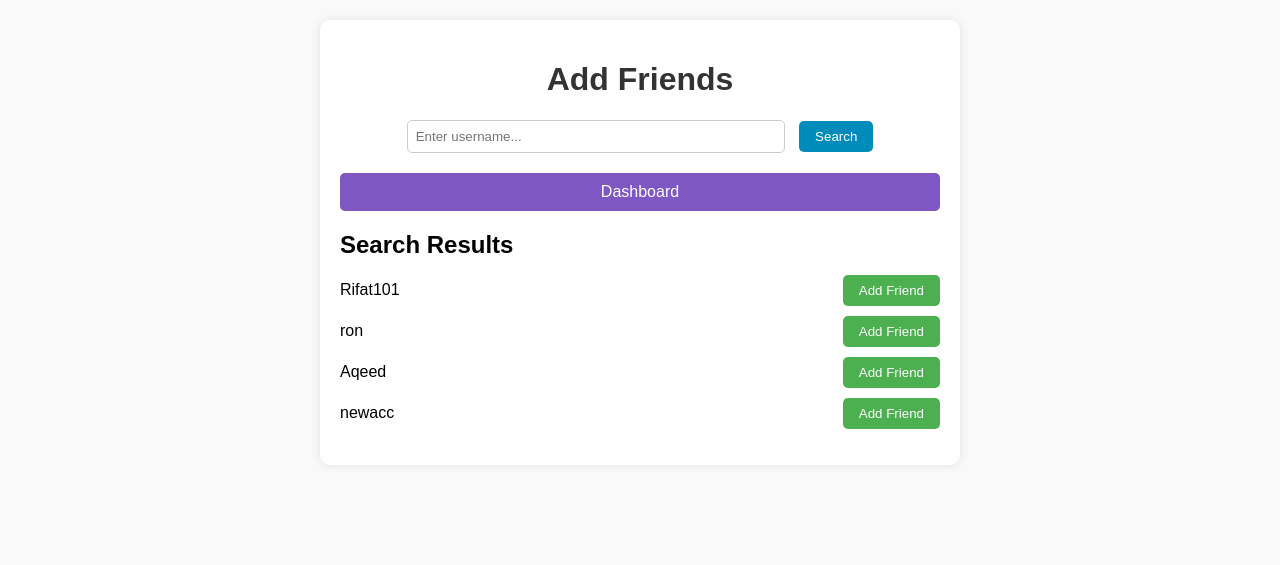
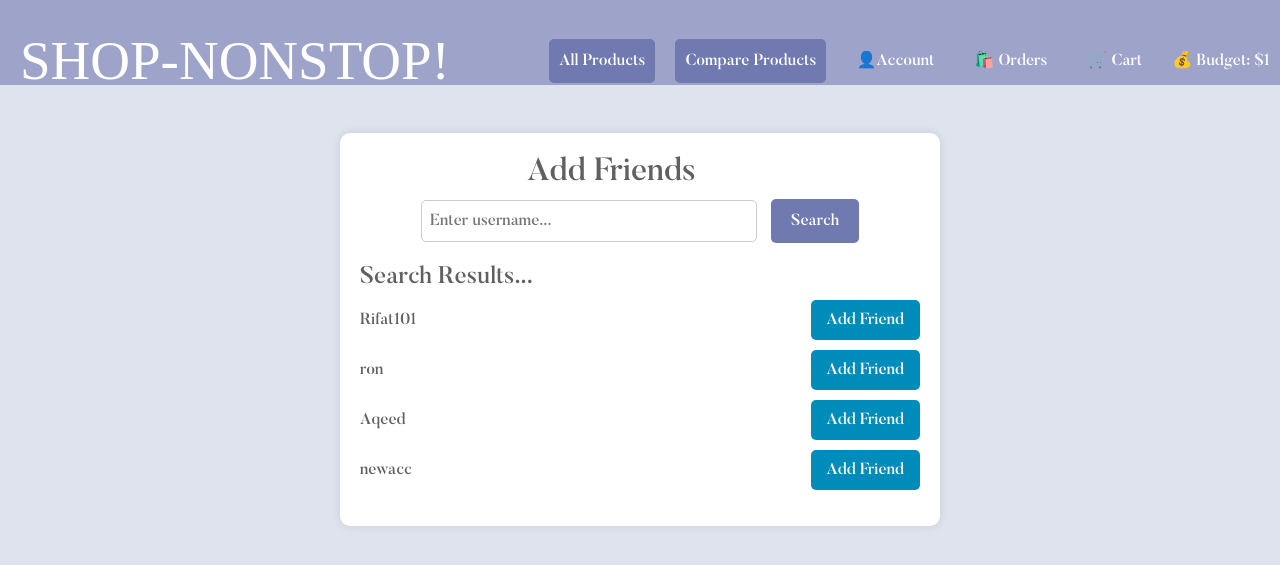
Before and after one commit to 0ofpro/E-commerce-Website, a Flask app: page /add_friend in a window 1280 px wide. Shown: the top 565 px of the page. Run offline with Flask 3, Linux system fonts and the light colour scheme; a user stored in the database is signed in; some web fonts are replaced.

Commit message:
changed most of the frontend for better UI. Integrated the Inventory tracking.

```diff
--- a/app/routes.py
+++ b/app/routes.py
@@ -531,6 +531,7 @@ def place_order():
         item = Items.query.filter_by(Item_ID=cart_item.item_id).first()
         if item:
             order.items.append(item)
+            item.stock -= 1
 
         # Remove the item from the cart
         db.session.delete(cart_item)
--- a/app/templates/add_friend.html
+++ b/app/templates/add_friend.html
@@ -1,17 +1,8 @@
-<!DOCTYPE html>
-<html lang="en">
-<head>
-    <meta charset="UTF-8">
-    <meta name="viewport" content="width=device-width, initial-scale=1.0">
+{% extends "base.html" %}
+
+{% block content %}
     <title>Add Friends</title>
     <style>
-        body {
-            font-family: Arial, sans-serif;
-            background-color: #f9f9f9;
-            margin: 0;
-            padding: 20px;
-        }
-
         .container {
             max-width: 600px;
             margin: 0 auto;
@@ -59,6 +50,7 @@
 
         .search-results h2 {
             margin-bottom: 10px;
+            text-align: center;
         }
 
         .search-results ul {
@@ -73,59 +65,28 @@
             justify-content: space-between; /* Align items to the right */
         }
 
-        .add-button {
-            background-color: #4CAF50;
-            color: white;
-            padding: 8px 16px;
-            border: none;
-            border-radius: 5px;
-            cursor: pointer;
-            transition: background-color 0.3s ease;
-        }
-
-        .add-button:hover {
-            background-color: #45a049;
-        }
-
-        .back-button {
-            display: block;
-            margin-top: 20px;
-            text-align: center;
-            text-decoration: none;
-            background-color: #7e57c2; /* Purple color */
-            color: #fff;
-            padding: 10px 20px;
-            border-radius: 5px;
-            transition: background-color 0.3s ease;
-        }
-
-        .back-button:hover {
-            background-color: #5d4095; /* Darker purple color on hover */
-        }
     </style>
 </head>
 <body>
-    <div class="container">
-        <h1>Add Friends</h1>
+    <br><br><div class="container">
+        <h2>Add Friends</h2>
 
         <!-- Search form -->
         <form class="search-form" action="/add_friend" method="GET">
             <input class="search-input" type="text" name="search_query" placeholder="Enter username...">
-            <button class="search-button" type="submit">Search</button>
+            <button class="all-products-button" type="submit">Search</button>
         </form>
-        <!-- Button to go back to dashboard -->
-        <a href="{{ url_for('dashboard', username=session.get('username')) }}" class="back-button">Dashboard</a>
 
         <!-- Display search results -->
         <div class="search-results">
             {% if users %}
-                <h2>Search Results</h2>
+                <h4>Search Results...</h4>
                 <ul>
                     {% for user in users %}
                         <li>
                             <div>{{ user.username }}</div>
                             <form action="/add_friend/{{ user.id }}/add" method="POST">
-                                <button class="add-button" type="submit">Add Friend</button>
+                                <button class="search-button" type="submit">Add Friend</button>
                             </form>
                         </li>
                     {% endfor %}
@@ -140,4 +101,4 @@
 
     </div>
 </body>
-</html>
+{% endblock %}
--- a/app/templates/chat.html
+++ b/app/templates/chat.html
@@ -19,7 +19,7 @@
             box-sizing: border-box;
         }
         #chat-container {
-            max-width: 500px;
+            max-width: 600px;
             margin: 50px auto;
             padding: 20px;
             border: 1px solid #ccc;
@@ -61,14 +61,14 @@
 </head>
 <body>
     <div id="chat-container" class="container">
-        <h2 style="max-width: calc(100% - 25px); overflow: hidden; text-overflow: ellipsis;">Welcome to our Customer Support Centre <i class="fas fa-comments"></i></h2>
+        <h2 style="max-width: calc(100% - 25px); overflow: hidden; text-overflow: ellipsis; text-align: center;">Welcome to our Customer Support Centre 💬</h2>
         <div id="chat-messages">
             <!-- Chat messages will be displayed here -->
         </div>
         <div class="input-group">
             <input type="text" id="message-input" class="form-control" placeholder="Type your message...">
             <div class="input-group-append">
-                <button id="send-button" class="btn btn-primary">Send</button>
+                <button id="send-button" class="all-products-button">Send</button>
             </div>
         </div>
     </div>
--- a/app/templates/dashboard.html
+++ b/app/templates/dashboard.html
@@ -75,6 +75,7 @@
 
         .product-button a,
         .product-button button {
+            margin: 0 5px;
             padding: 4px 8px; /* Adjusted padding */
             font-size: 12px; /* Adjusted font size */
             background-color: #008CBA;
@@ -156,7 +157,7 @@
                             <h4>{{ product.name }}</h4>
                             <p>Category: {{ product.category }}</p>
                             <div class="product-button">
-                                <a href="/product/{{ product.Item_ID }}">Show Products</a>
+                                <a href="/product/{{ product.Item_ID }}">Show Product</a>
                                 <form action="{{ url_for('add_to_wishlist') }}" method="POST">
                                     <input type="hidden" name="item_id" value="{{ product.Item_ID }}">
                                     <input type="hidden" name="user_id" value="{{ user_id }}">
@@ -185,7 +186,7 @@
                             <form action="{{ url_for('remove_from_wishlist', item_id=item.Item_ID) }}" method="POST">
                                 <input type="hidden" name="item_id" value="{{ item.Item_ID }}">
                                 <input type="hidden" name="user_id" value="{{ user_id }}">
-                                <button type="submit">Remove from Wishlist</button>
+                                <button type="submit">Remove</button>
                             </form>
                         </div>
                     </div>
--- a/app/templates/order_history.html
+++ b/app/templates/order_history.html
@@ -110,7 +110,7 @@
                                         {% else %}
                                             <!-- Handle case when order.date_created is None -->
                                         {% endif %}
-                                        <a href="#" class="all-products-button">More info</a>
+
 
                                     </div>
                                 </div>
--- a/app/templates/rating_review.html
+++ b/app/templates/rating_review.html
@@ -7,7 +7,7 @@
     <style>
         body {
             font-family: Arial, sans-serif;
-            background-color: #d4d3f3;
+            background-color: #dfe3ee;
             margin: 0;
             padding: 20px;
         }
@@ -15,7 +15,7 @@
         .container {
             max-width: 600px;
             margin: 0 auto;
-            background-color: #f4f5ed;
+            background-color: #ffffff;
             padding: 20px;
             border-radius: 10px;
             box-shadow: 0 0 10px rgba(0, 0, 0, 0.1);
--- a/app/templates/show_products.html
+++ b/app/templates/show_products.html
@@ -114,7 +114,7 @@
     <!-- Search form -->
     <form class="search-form" action="/search" method="GET">
         <input class="search-input" type="text" name="query" placeholder="🔍 Search Products...">
-        <button class="search-button" type="submit">Search</button>
+        <button class="all-products-button" type="submit">Search</button>
     </form>
 
     <!-- Search form with filters -->
@@ -130,7 +130,7 @@
         </select>
         <label for="item_star">Item Star:</label>
         <input class="filter-input" type="number" name="item_star" id="item_star" min="0" max="5">
-        <button class="search-button" type="submit">Search</button>
+        <button class="all-products-button" type="submit">Search</button>
     </form>
 
     <ul class="product-list">
--- a/app/templates/track_order.html
+++ b/app/templates/track_order.html
@@ -13,10 +13,11 @@
         width: 90%;
         margin: auto;
         overflow: hidden;
+        color:#666;
     }
 
     h2 {
-        color: #333;
+        color: #656161;
         text-align: center;
     }
 
@@ -43,7 +44,7 @@
     }
 
     .order h3 {
-        color: #333;
+        color: #6c6a6a;
         margin-bottom: 10px;
     }
 
```
Also changed, not shown: app/templates/view_friends.html (+8 -19 lines), instance/ecommerce.db.
